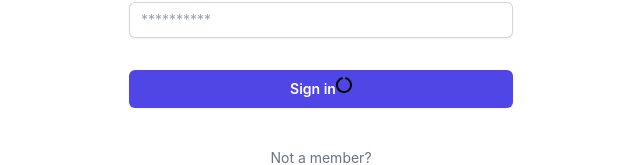
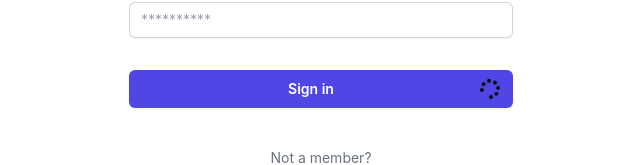
Before and after one commit to wamiikechukwu/cpv-client, a React (Vite) app: page / in a window 1280 px wide. Shown: the part 425-590 px from the top of the page, without its empty margins (319-959 px from the left). Built offline with nearby package versions, Linux system fonts and the light colour scheme.

Commit message:
feat: created loading button UI

```diff
--- /dev/null
+++ b/src/components/libs/Button.js
@@ -0,0 +1,15 @@
+export default function LoadingButton({type, className, text, onclick}) {
+    return (
+        <>
+            <button
+                type={type}
+                className={Style.submit}
+                onClick={() =>{onclick}}>
+                <span>{span}</span>
+                <img src={circle_icon}></img>
+
+            </button>
+            <i src={circle_icon} width={50} height={50}></i>
+        </>
+    )
+}
--- a/src/components/signin/signin.jsx
+++ b/src/components/signin/signin.jsx
@@ -2,7 +2,8 @@ import { useState } from 'react';
 import { Style } from './../signin/style.tailwind'
 import { InputError, Notification } from './../libs/error';
 import sendHttpReq from '../../helper/httpRequest';
-import circle_icon from '../../../public/circle-notch-solid.svg'
+// import circle_icon from '/circle-notch-solid.svg'
+import circle_icon from '/spinner-solid.svg'
 
 import axios from 'axios';
 
@@ -129,8 +130,10 @@ export default function Signin() {
                             <button
                                 type='submit'
                                 className={Style.submit}>
-                                Sign in
-                                <img src={circle_icon}></img>
+                                <span className='flex-auto'>Sign in</span>
+
+                                <img src={circle_icon} width={20} height={20} className='self-center animate-spin'></img>
+
 
                             </button>
                             <i src={circle_icon} width={50} height={50}></i>
--- a/src/components/signin/style.tailwind.js
+++ b/src/components/signin/style.tailwind.js
@@ -7,7 +7,7 @@ export const Style = {
     padding_top: 'pt-8',
     label: 'block text-sm font-medium leading-6 text-gray-900 text-white',
     input: 'block w-full rounded-md border-0 py-1.5 text-white shadow-sm ring-1 ring-inset ring-gray-300 placeholder:text-gray-400 focus:ring-2 focus:ring-inset focus:ring-indigo-600 sm:text-sm sm:leading-6 indent-3',
-    submit: 'flex w-full justify-center rounded-md bg-indigo-600 px-3 py-1.5 text-sm font-semibold leading-6 text-white shadow-sm hover:bg-indigo-500 focus-visible:outline focus-visible:outline-2 focus-visible:outline-offset-2 focus-visible:outline-indigo-600',
+    submit: 'flex w-full rounded-md bg-indigo-600 px-3 py-1.5 text-sm font-semibold leading-6 text-white shadow-sm hover:bg-indigo-500 focus-visible:outline focus-visible:outline-2 focus-visible:outline-offset-2 focus-visible:outline-indigo-600',
     register_text:'mt-10 text-center text-sm text-gray-500',
     register_link:'font-semibold leading-6 text-indigo-600 hover:text-indigo-500',
     red_text:'text-red-800',
```
